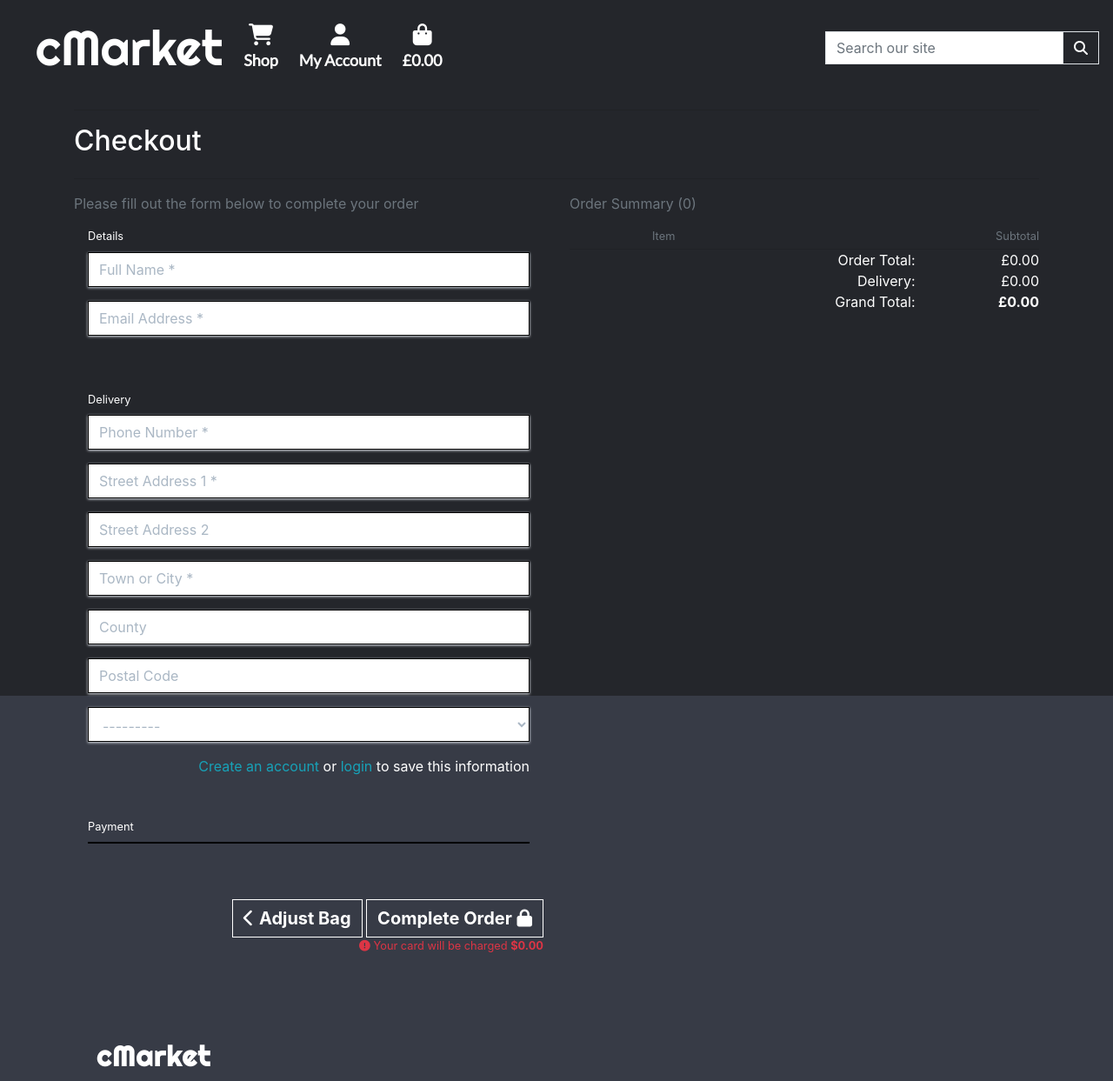
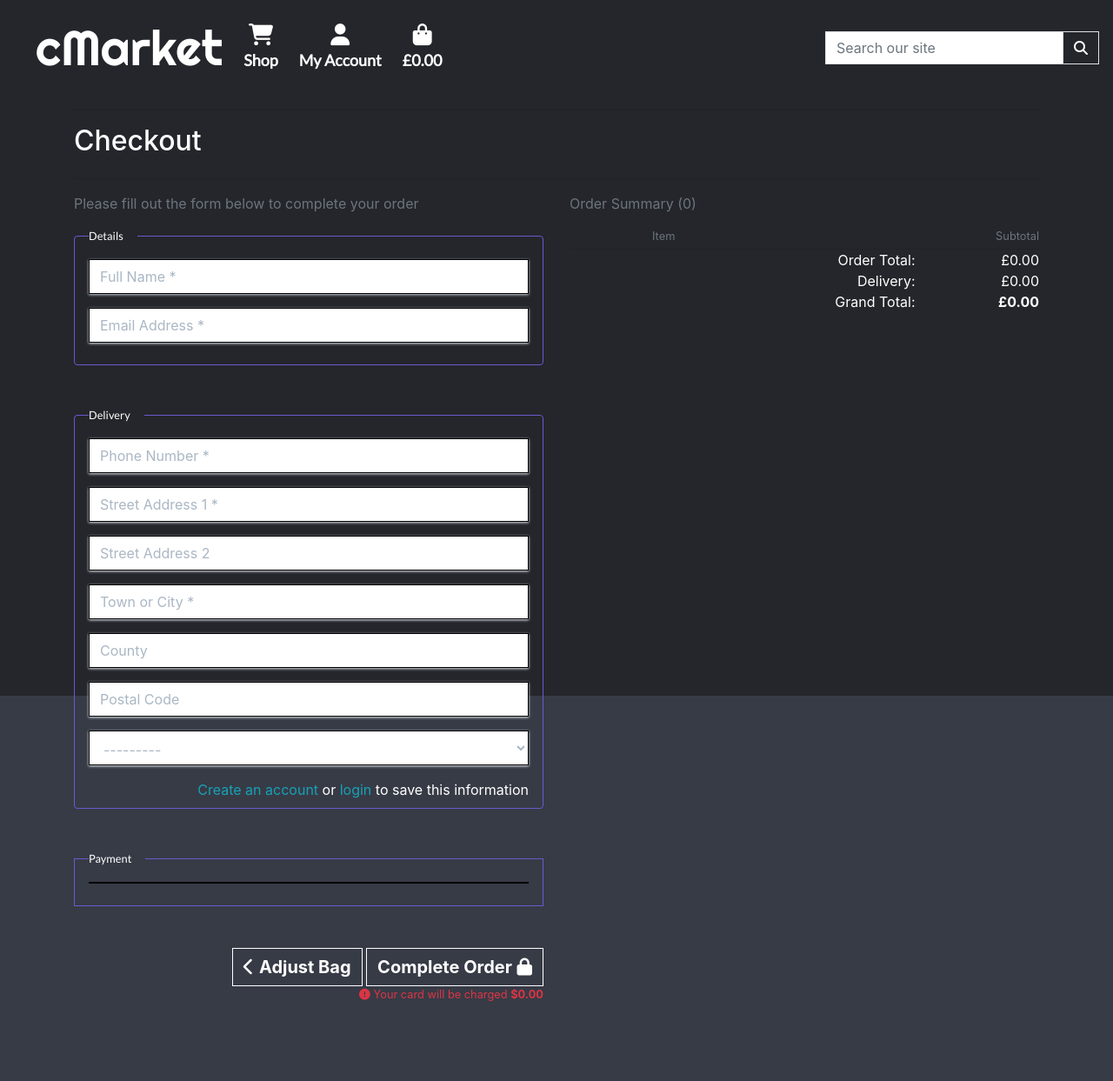
Before and after one commit to RiyadhKh4n/cmarket, a Django app: template checkout/templates/checkout/checkout.html in a window 1280 px wide. Shown: the top 1243 px of the page at 87% size. Run offline with Django 3.2, Linux system fonts and the light colour scheme; the template is opened without the code that fills it: values that come from a table or form of the project are taken from there, others are empty; parts of the project's set-up code (start-up, migrations or seed data) failed here and were passed over; some libraries are stand-ins or nearby versions.

Commit message:
Add styling to fieldset and fieldset legend

```diff
--- a/checkout/static/checkout/css/checkout.css
+++ b/checkout/static/checkout/css/checkout.css
@@ -74,6 +74,20 @@ select option[value=""] {
   font-weight: 600;
 }
 
+fieldset {
+  padding: 0.55rem 10rem;
+  border: 0.12rem solid rgb(106,90,205);
+  margin-bottom: 3rem;
+}
+
+fieldset legend {
+  padding-right: 5px;
+  color: white;
+  font-family: 'Lato', sans-serif;
+  font-weight: 600;
+  font-size: 14px;
+}
+
 /* Media Queries */
 @media only screen and (min-width: 320px) {
   .adjust-bag, .complete-order {
```
